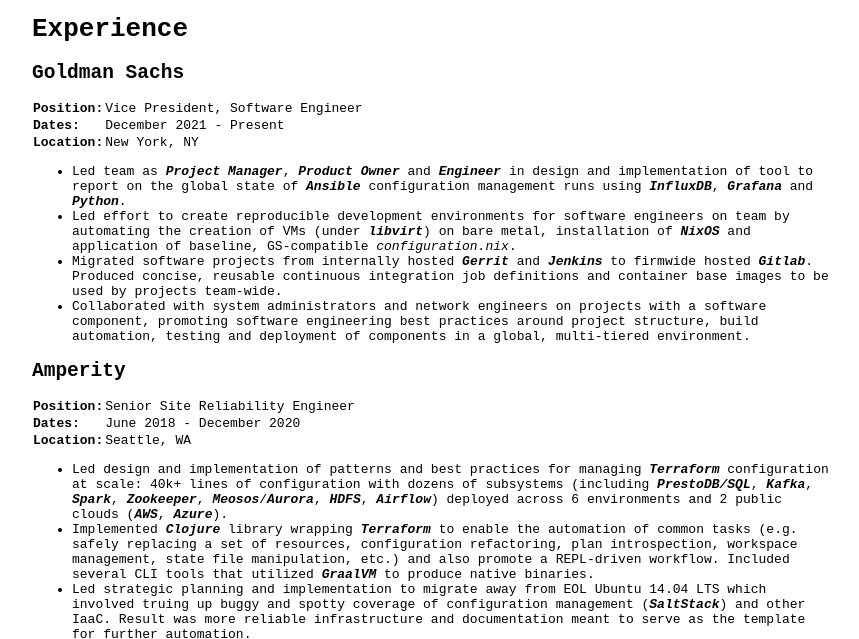
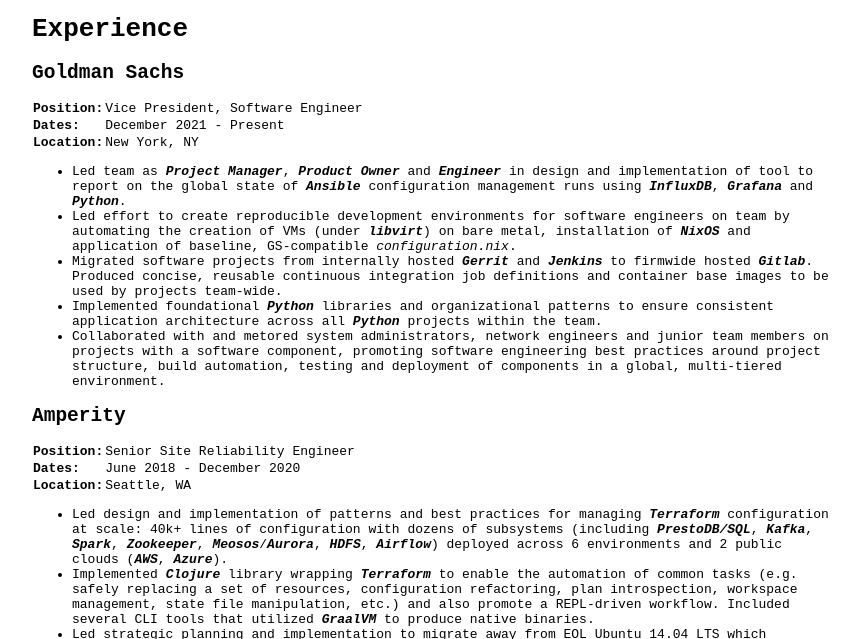
Before and after one commit to 198d/cv, a plain HTML site: page index.html in a window 1280 px wide. Shown: the part 119-758 px from the top of the page, without its empty margins (208-1067 px from the left). Drawn offline with Linux system fonts and the light colour scheme.

Commit message:
More Goldman

```diff
--- a/index.html
+++ b/index.html
@@ -89,10 +89,13 @@
 <li>Migrated software projects from internally hosted <em>Gerrit</em> and <em>Jenkins</em> to
 firmwide hosted <em>Gitlab</em>. Produced concise, reusable continuous integration
 job definitions and container base images to be used by projects team-wide.</li>
-<li>Collaborated with system administrators and network engineers on projects
-with a software component, promoting software engineering best practices
-around project structure, build automation, testing and deployment of
-components in a global, multi-tiered environment.</li>
+<li>Implemented foundational <em>Python</em> libraries and organizational patterns to
+ensure consistent application architecture across all <em>Python</em> projects
+within the team.</li>
+<li>Collaborated with and metored system administrators, network engineers and
+junior team members on projects with a software component, promoting software
+engineering best practices around project structure, build automation,
+testing and deployment of components in a global, multi-tiered environment.</li>
 </ul>
 </div>
 <div class="section" id="amperity">
```
